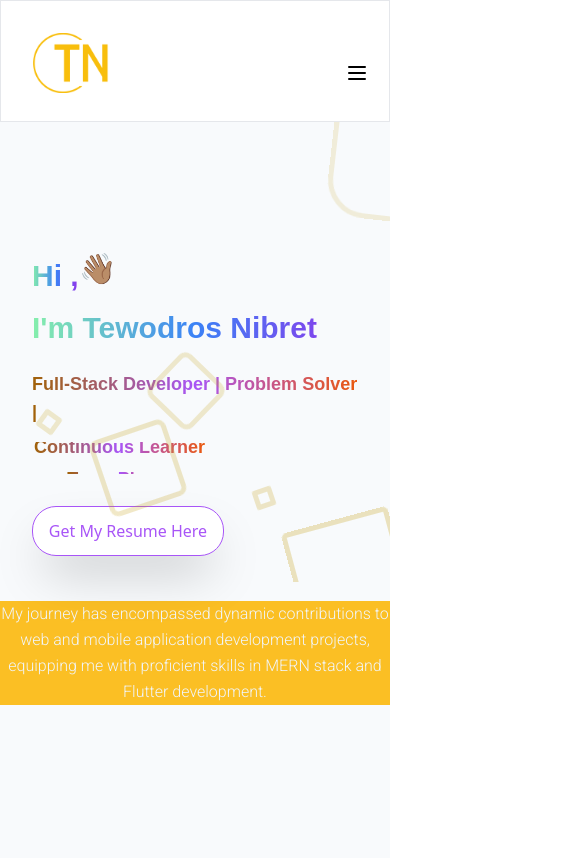
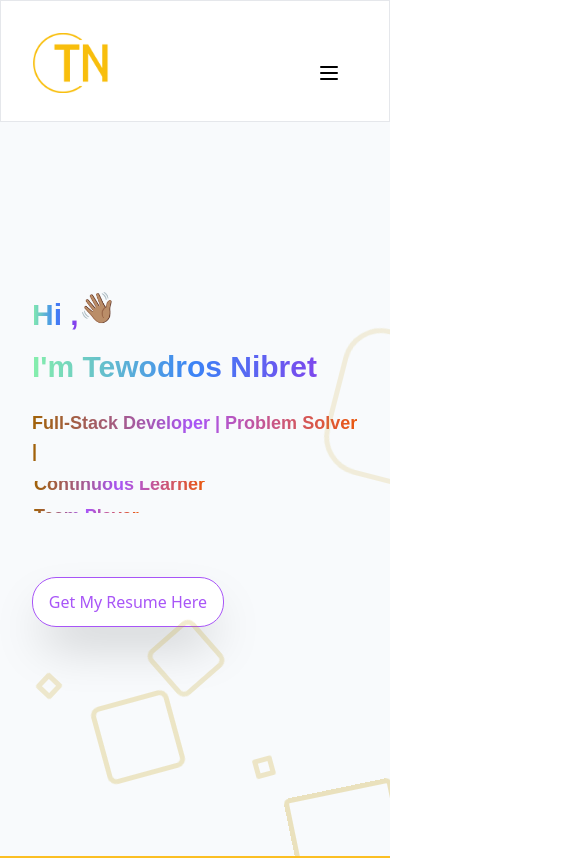
Before and after one commit to tezena/portfolio, a Next.js app: page / in a window 390 px wide. Shown: the top 858 px of the page, 585 px wide, since content can reach past the window. Built offline with nearby package versions, Linux system fonts and the light colour scheme.

Commit message:
mobile responsive

```diff
--- a/src/app/Components/AnimatedBackground/animates.module.css
+++ b/src/app/Components/AnimatedBackground/animates.module.css
@@ -49,16 +49,18 @@
 	width: 100%;
 	height: 100%;
 	position: absolute;
+	top:0;
 	z-index: 10;
 }
 
 .circles {
 	position: absolute;
 	top: 0;
+	bottom: 0;
 	left: 0;
 	width: 100%;
-	height: 96%;
-	overflow: hidden;
+	height: 100%;
+	overflow:hidden;
 }
 
 .circles li {
--- a/src/app/Components/NavBar.js
+++ b/src/app/Components/NavBar.js
@@ -72,7 +72,7 @@ export function StickyNavbar() {
   );
 
   return (
-    <Navbar className={`sticky top-0 z-10 h-max max-w-full rounded-none px-8 py-4 lg:px-8 lg:py-6 text-black bg-white bg-opacity-95  dark:bg-black dark:text-white dark:bg-opacity-75 ${ubuntu.className}`}>
+    <Navbar className={`sticky top-0 z-30 h-max max-w-full rounded-none px-8 py-4 lg:px-8 lg:py-6 text-black bg-white bg-opacity-95  dark:bg-black dark:text-white dark:bg-opacity-75 ${ubuntu.className}`}>
       <div className="flex items-center justify-between lg:justify-center text-blue-gray-900">
         <Typography
           as="a"
@@ -81,7 +81,7 @@ export function StickyNavbar() {
         >
          <img src="images/logo.png"/>
         </Typography>
-        <div className="flex items-center gap-4 lg:w-80 ">
+        <div className="flex items-start gap-4 lg:w-80 w-42">
           <div className="mr-4 hidden lg:block">{navList}</div>
 
           <div className="flex items-center gap-x-1 lg:absolute lg:right-10">
@@ -89,7 +89,7 @@ export function StickyNavbar() {
           </div>
           <IconButton
             variant="text"
-            className="ml-auto h-6 w-6 text-inherit hover:bg-transparent focus:bg-transparent active:bg-transparent lg:hidden"
+            className="ml-auto h-20 w-20 text-inherit hover:bg-transparent focus:bg-transparent active:bg-transparent lg:hidden mx-auto "
             ripple={false}
             onClick={() => setOpenNav(!openNav)}
           >
@@ -97,8 +97,8 @@ export function StickyNavbar() {
               <svg
                 xmlns="http://www.w3.org/2000/svg"
                 fill="none"
-                className="h-6 w-6"
-                viewBox="0 0 24 24"
+                className="h-12 w-12"
+                viewBox="0 0 28 28"
                 stroke="currentColor"
                 strokeWidth={2}
               >
@@ -111,7 +111,7 @@ export function StickyNavbar() {
             ) : (
               <svg
                 xmlns="http://www.w3.org/2000/svg"
-                className="h-6 w-6"
+                className=" h-18 w-18"
                 fill="none"
                 stroke="currentColor"
                 strokeWidth={2}
--- a/src/app/Components/animateSkillText/SkillText.js
+++ b/src/app/Components/animateSkillText/SkillText.js
@@ -2,29 +2,25 @@ import React from "react";
 import Styles from "./SkillText.module.css";
 
 const SkillText = () => {
+  const skills = [
+    "Continuous Learner",
+    "Team Player",
+    "Networking Guru",
+    "Time Management",
+  ];
     return (
-      <div className="h-2 flex items-center py-4 overflow-y-clip relative  ">
+      <div className="h-6 sm:h-2 flex items-center py-4 overflow-y-clip relative  text-start">
         <div class={Styles.string}>
-          <h1 className={Styles.greeting}>
-            <span class="bg-gradient-to-r from-yellow-700 via-purple-500 to-orange-600 bg-clip-text text-lg font-bold text-transparent sm:text-xl font-montserrat my-4  ">
-              Continuous Learner
-            </span>
-          </h1>
-          <h1 className={Styles.greeting}>
-            <span class="bg-gradient-to-r from-yellow-700 via-purple-500 to-orange-600 bg-clip-text text-lg font-bold text-transparent sm:text-xl font-montserrat my-4  ">
-              Team Player
-            </span>
-          </h1>
-          <h1 className={Styles.greeting}>
-            <span class="bg-gradient-to-r from-yellow-700 via-purple-500 to-orange-600 bg-clip-text text-lg font-bold text-transparent sm:text-xl font-montserrat my-4  ">
-              Networking Guru
-            </span>
-          </h1>
-          <h1 className={Styles.greeting}>
-            <span class="bg-gradient-to-r from-yellow-700 via-purple-500 to-orange-600 bg-clip-text text-lg font-bold text-transparent sm:text-xl font-montserrat my-4  ">
-              Time Management
-            </span>
-          </h1>
+
+            {skills.map((skill,index)=>{
+              return (
+                <h1 key={index} className={Styles.greeting}>
+                  <span class="bg-gradient-to-r from-yellow-700 via-purple-500 to-orange-600 bg-clip-text text-lg font-bold text-transparent sm:text-xl font-montserrat my-4 text-start">
+                    {skill}
+                  </span>
+                </h1>
+              );
+            })}
         </div>
       </div>
     );
--- a/src/app/Components/animateSkillText/SkillText.module.css
+++ b/src/app/Components/animateSkillText/SkillText.module.css
@@ -1,9 +1,8 @@
 .string {
   display: flex;
   flex-direction: column;
-  text-align: center;
+  text-align: start;
   animation: move 5s infinite;
-  align-items: center;
   padding: 4px 2px;
 
 }
--- a/src/app/ContactMe/page.js
+++ b/src/app/ContactMe/page.js
@@ -1,10 +1,12 @@
+
 import React from 'react'
 
+
 const page = () => {
+
   return (
     <div className="text-center bg-slate-100f">
       <h1 class="bg-gradient-to-r from-green-300 via-blue-500 to-purple-600 bg-clip-text text-3xl font-extrabold text-transparent sm:text-5xl">
-
         <span class="sm:block"> This is contact me page. </span>
       </h1>
     </div>
--- a/src/app/Home/Home.js
+++ b/src/app/Home/Home.js
@@ -5,7 +5,7 @@ import ProjectDisplay from './components/ProjectDisplay'
 
 const Home = () => {
   return (
-      <div className='h-full'>
+      <div className=' min-h-full block'>
       <HeroSecion />
       <AboutSection />
       <ProjectDisplay/>
--- a/src/app/Home/components/AboutSection.js
+++ b/src/app/Home/components/AboutSection.js
@@ -15,7 +15,7 @@ const AboutSection = () => {
 
 
   return (
-    <div className="h-[50%] bg-amber-400 flex items-center lg:p-32 lg:text-3xl text-center font-montserrat font-normal ">
+    <div className="sm:h-1/2 h-full  bg-amber-400 flex items-center sm:p-8  px-6 py-32 lg:text-3xl text-center font-montserrat font-normal ">
       <h1
         data-aos="zoom-in"
         data-aos-easing="linear"
--- a/src/app/Home/components/HeroSecion.js
+++ b/src/app/Home/components/HeroSecion.js
@@ -15,17 +15,15 @@ export default function HeroSecion() {
   }, []);
 
   const dark_mode = useSelector((state) => state.dark_mode.value);
-  const backgroundImageUrl = dark_mode ? "url(images/bg1.png)" : "";
   return (
-    <div data-aos="fade-up" data-aos-easing="linear" data-aos-duration="1000" className="h-full relative top-10git ">
-      <AnimatedBG />
-      <div className="text-start flex-col items-start lg:my-[5%] pb-2">
+    <div className="h-full  ">
+      <div className="text-start flex-col items-start lg:pt-[3%] pt-[10%] relative">
+        <AnimatedBG />
         <div
           data-aos="zoom-in"
           data-aos-easing="linear"
           data-aos-duration="3000"
-          className="flex  flex-col sm:items-center justify-between sm:p-24 pt-32 px-8 bg-cover  h-full  bg-opacity-30 z-2 w-full "
-          style={{ backgroundImage: "", height: "92%" }}
+          className="flex  flex-col sm:items-center justify-between sm:p-24 pt-32 px-8 bg-cover  h-full  bg-opacity-30  w-full "
         >
           <div class="flex ">
             <h1 class="bg-gradient-to-r from-green-300 via-blue-500 to-purple-600 bg-clip-text text-3xl sm:text-6xl font-extrabold text-transparent  font-montserrat sm:my-4 my-2 inline">
@@ -44,7 +42,7 @@ export default function HeroSecion() {
             <SkillText />
           </div>
 
-          <div className="my-8  sm:mx-0">
+          <div className="sm:my-8  my-16  sm:mx-0 sm:pb-[6%] pb-40">
             <HeroBotton />
           </div>
         </div>
--- a/src/app/Home/components/ProjectDisplay.js
+++ b/src/app/Home/components/ProjectDisplay.js
@@ -2,7 +2,7 @@ import React from 'react'
 
 const ProjectDisplay = () => {
   return (
-    <div className='h-[400px] bg-inherit' >
+    <div className='h-[400px] bg-green-50' >
 
     </div>
   )
--- a/src/app/layout.js
+++ b/src/app/layout.js
@@ -13,15 +13,13 @@ export default function RootLayout({ children }) {
   return (
     <html lang="en" data-theme="winter">
       <body className="dark:bg-black bg-slate-50">
-        <div
 
-        >
           <Providers>
             <StickyNavbar />
             {children}
             <Footer/>
           </Providers>
-        </div>
+
       </body>
     </html>
   );
--- a/src/app/page.js
+++ b/src/app/page.js
@@ -9,7 +9,7 @@ export default function Main() {
 
   return (
     <div
-
+         className=""
     >
       <Home />
     </div>
```
